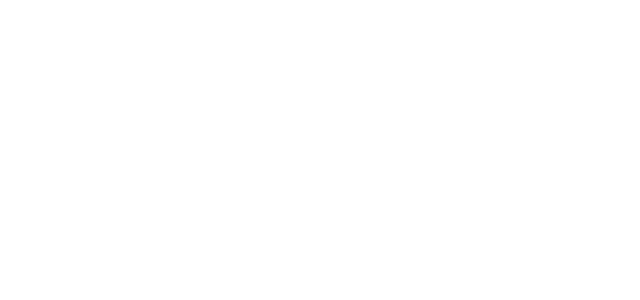
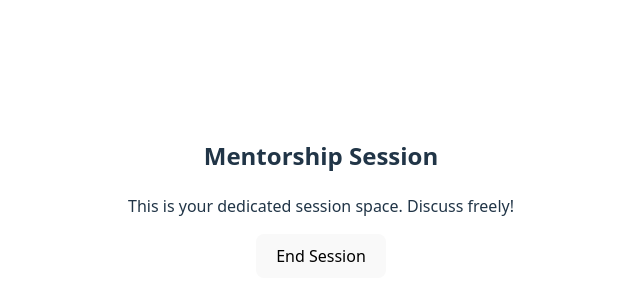
Before and after one commit to mahee045/Bridge-Up, a React (Vite) app in the folder client/: page /session in a window 1280 px wide. Before the commit this address had no page. Shown: the part 202-502 px from the top of the page, without its empty margins (319-959 px from the left). Built offline with nearby package versions, Linux system fonts and the light colour scheme.

Commit message:
created the feedback page

```diff
--- a/client/src/App.jsx
+++ b/client/src/App.jsx
@@ -4,13 +4,17 @@ import './App.css'
 import { BrowserRouter as Router, Routes, Route } from "react-router-dom";
 import Landing from "./pages/Landing";
 import ProfileForm from "./pages/ProfileForm";
+import Session from "./pages/session";
+import Feedback from "./pages/Feedback";
 
 function App() {
   return (
     <Router>
       <Routes>
         <Route path="/" element={<Landing />} />
+        <Route path="/session" element={<Session />} />
         <Route path="/profile-form" element={<ProfileForm />} />
+        <Route path="/feedback" element={<Feedback />} />
       </Routes>
     </Router>
   );
--- /dev/null
+++ b/client/src/pages/Session.jsx
@@ -0,0 +1,23 @@
+// src/pages/Session.jsx
+import React, { useEffect, useState } from "react";
+import { useNavigate } from "react-router-dom";
+
+function Session() {
+  const navigate = useNavigate();
+
+  const endSession = () => {
+    // session data goes here
+    navigate("/feedback");
+  };
+
+  return (
+    <div>
+      <h2>Mentorship Session</h2>
+      <p>This is your dedicated session space. Discuss freely!</p>
+      {/* will include timer here later */}
+      <button onClick={endSession}>End Session</button>
+    </div>
+  );
+}
+
+export default Session;
```
Also changed, not shown: 1 other file (tests, documents, lock files or other folders).
